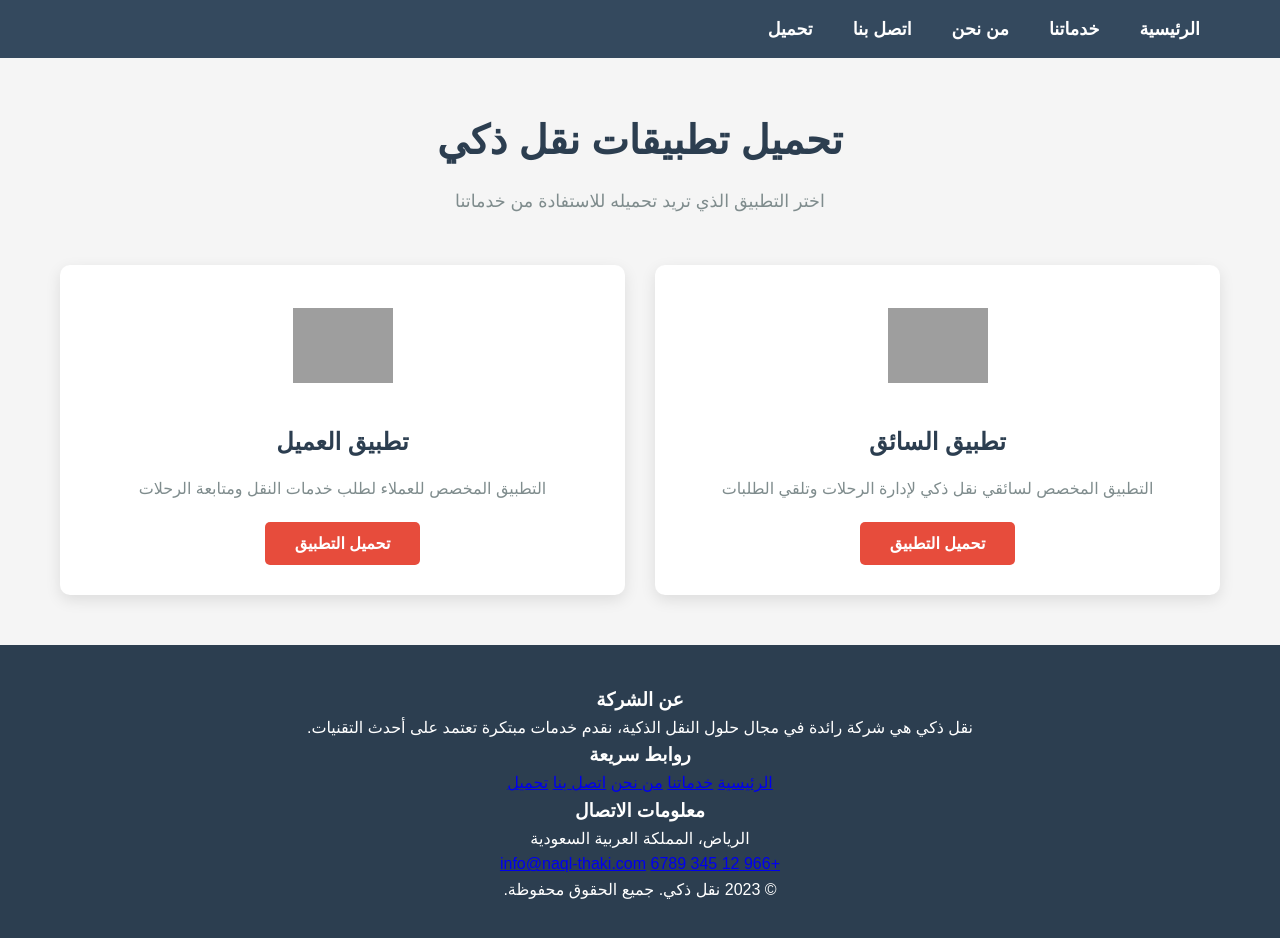
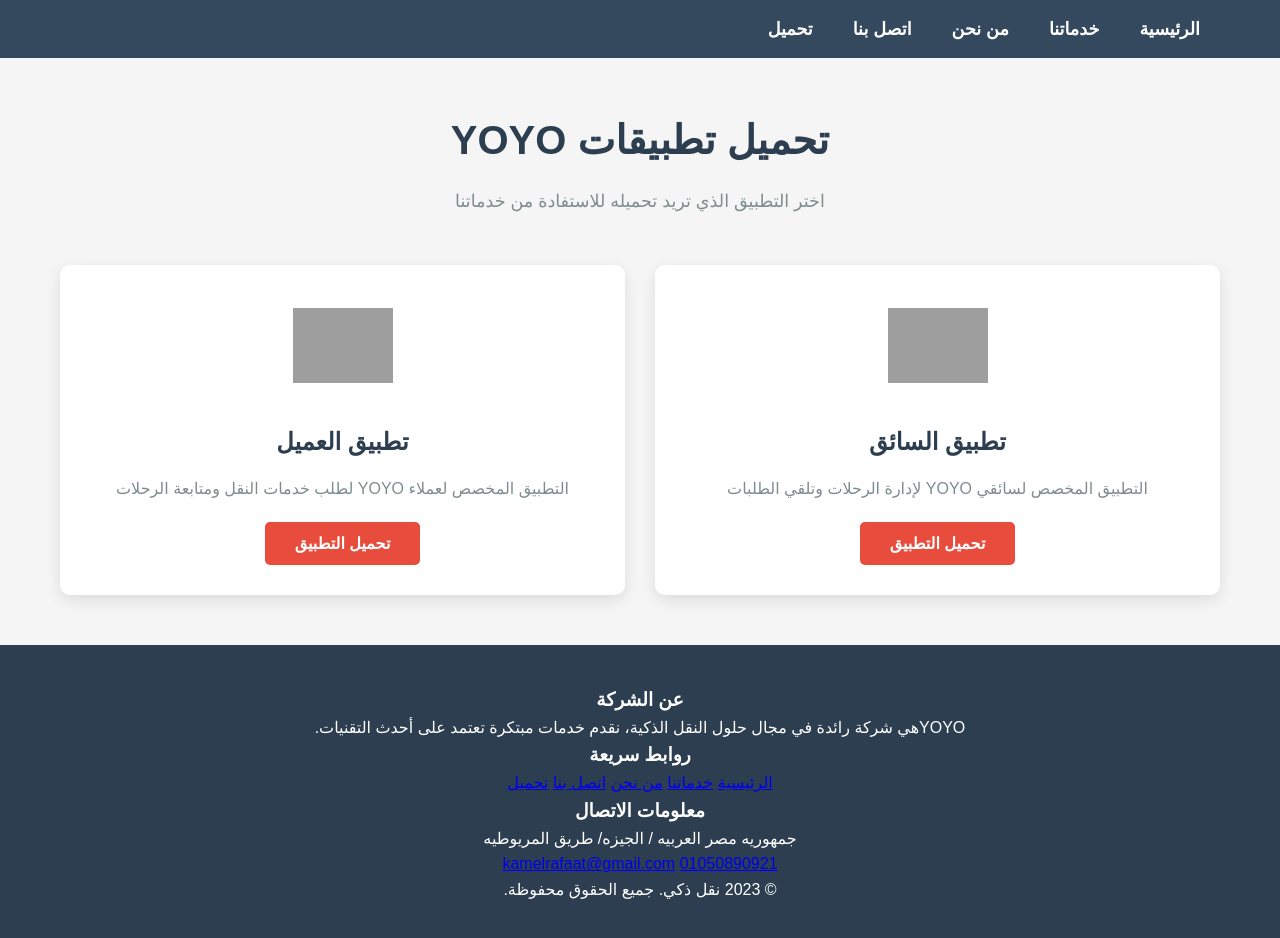
Before and after one commit to kamelrafaat/yoyo, a plain HTML site: page download.html in a window 1280 px wide. Drawn offline with Linux system fonts and the light colour scheme; grey boxes are pictures that could not be loaded.

Commit message:
Update download.html

```diff
--- a/download.html
+++ b/download.html
@@ -196,7 +196,7 @@
     <!-- Download Section -->
     <section class="download-section">
         <div class="download-title">
-            <h1>تحميل تطبيقات نقل ذكي</h1>
+            <h1>تحميل تطبيقات YOYO</h1>
             <p>اختر التطبيق الذي تريد تحميله للاستفادة من خدماتنا</p>
         </div>
 
@@ -204,7 +204,7 @@
             <div class="download-card">
                 <img src="driver-app.png" alt="تطبيق السائق">
                 <h2>تطبيق السائق</h2>
-                <p>التطبيق المخصص لسائقي نقل ذكي لإدارة الرحلات وتلقي الطلبات</p>
+                <p>التطبيق المخصص لسائقي YOYO لإدارة الرحلات وتلقي الطلبات</p>
                 <button class="download-btn" onclick="showMessage()">تحميل التطبيق</button>
                 <div class="development-message" id="driverMessage">
                     <h3>تطبيق السائق قيد التطوير حالياً</h3>
@@ -215,7 +215,7 @@
             <div class="download-card">
                 <img src="driver-app.png" alt="تطبيق العميل">
                 <h2>تطبيق العميل</h2>
-                <p>التطبيق المخصص للعملاء لطلب خدمات النقل ومتابعة الرحلات</p>
+                <p>التطبيق المخصص لعملاء YOYO لطلب خدمات النقل ومتابعة الرحلات</p>
                 <button class="download-btn" onclick="showMessage()">تحميل التطبيق</button>
                 <div class="development-message" id="clientMessage">
                     <h3>تطبيق العميل قيد التطوير حالياً</h3>
@@ -230,7 +230,7 @@
         <div class="footer-content">
             <div class="footer-column">
                 <h3>عن الشركة</h3>
-                <p>نقل ذكي هي شركة رائدة في مجال حلول النقل الذكية، نقدم خدمات مبتكرة تعتمد على أحدث التقنيات.</p>
+                <p>YOYOهي شركة رائدة في مجال حلول النقل الذكية، نقدم خدمات مبتكرة تعتمد على أحدث التقنيات.</p>
             </div>
 
             <div class="footer-column">
@@ -244,9 +244,10 @@
 
             <div class="footer-column">
                 <h3>معلومات الاتصال</h3>
-                <p>الرياض، المملكة العربية السعودية</p>
-                <a href="tel:+966123456789">+966 12 345 6789</a>
-                <a href="mailto:info@naql-thaki.com">info@naql-thaki.com</a>
+                <p>جمهوريه مصر العربيه / الجيزه/ طريق المريوطيه</p>
+                <a href="tel:+2001050890921">01050890921</a>
+                <a href="mailto:kamelrafaat@gmail.com?subject=استفسار%20حول%20الخدمة&body=مرحباً، أود الاستفسار عن...">kamelrafaat@gmail.com</a>
+
             </div>
         </div>
 
```
